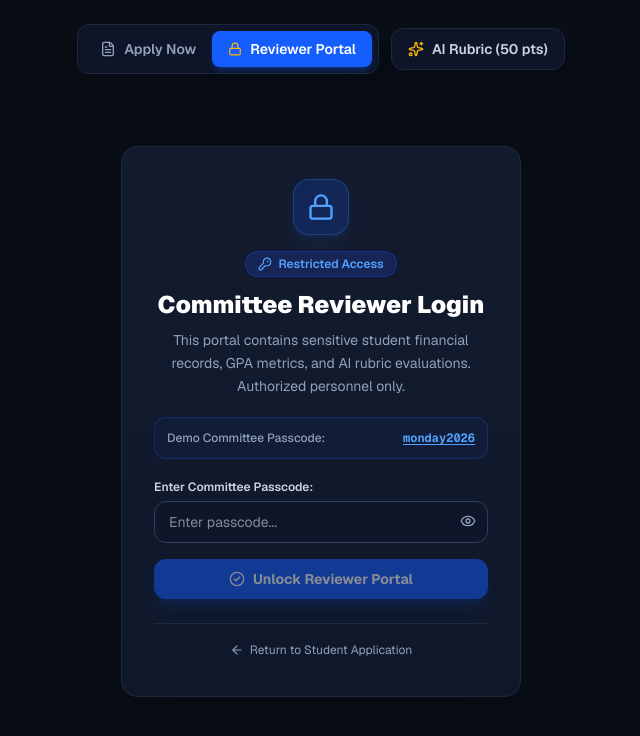
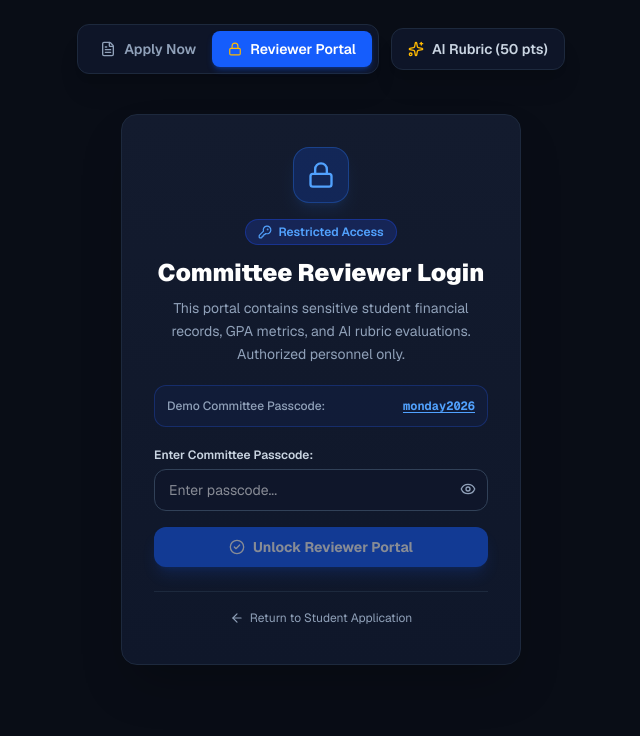
Before and after one commit to Arafat-boss/Scholarship_Applicant_Portal, a Next.js app: page / in a window 1280 px wide. Both pictures are taken after a click on the button "Reviewer Portal". Shown: the top 736 px of the page, without its empty margins (319-959 px from the left). Built offline with nearby package versions, Linux system fonts and the light colour scheme.

Commit message:
fix: make container height dynamic and broadcast iframe resize for seamless embedding

```diff
--- a/app/layout.tsx
+++ b/app/layout.tsx
@@ -26,9 +26,9 @@ export default function RootLayout({
   return (
     <html
       lang="en"
-      className={`${geistSans.variable} ${geistMono.variable} dark h-full antialiased`}
+      className={`${geistSans.variable} ${geistMono.variable} dark antialiased`}
     >
-      <body className="min-h-full flex flex-col bg-[#090d16] text-slate-100 selection:bg-blue-600 selection:text-white">
+      <body className="w-full bg-[#090d16] text-slate-100 selection:bg-blue-600 selection:text-white">
         {children}
       </body>
     </html>
--- a/app/page.tsx
+++ b/app/page.tsx
@@ -1,6 +1,6 @@
 'use client';
 
-import React, { useState } from 'react';
+import React, { useState, useEffect } from 'react';
 import ApplicantPortal from '@/components/ApplicantPortal';
 import ReviewerDashboard from '@/components/ReviewerDashboard';
 import CommitteeLoginGate from '@/components/CommitteeLoginGate';
@@ -22,6 +22,41 @@ export default function Home() {
     return false;
   });
 
+  // Broadcast dynamic height to Wix / parent iframe so container perfectly matches content height
+  useEffect(() => {
+    const notifyParentHeight = () => {
+      if (typeof window === 'undefined') return;
+      const height = document.documentElement.scrollHeight || document.body.scrollHeight;
+
+      // Broadcast to Wix / iframe parent listeners
+      window.parent?.postMessage({ type: 'setHeight', height }, '*');
+      window.parent?.postMessage({ type: 'resize', height }, '*');
+      window.parent?.postMessage({ height }, '*');
+      window.parent?.postMessage(height, '*');
+    };
+
+    // Immediate check
+    notifyParentHeight();
+    const timeout = setTimeout(notifyParentHeight, 150);
+
+    // Observe body resize changes dynamically
+    let resizeObserver: ResizeObserver | null = null;
+    if (typeof ResizeObserver !== 'undefined' && document.body) {
+      resizeObserver = new ResizeObserver(() => {
+        notifyParentHeight();
+      });
+      resizeObserver.observe(document.body);
+    }
+
+    // Scroll to top on tab switch so user doesn't stay scrolled down
+    window.scrollTo({ top: 0, behavior: 'instant' });
+
+    return () => {
+      clearTimeout(timeout);
+      resizeObserver?.disconnect();
+    };
+  }, [activeTab, isCommitteeAuthenticated, applications.length]);
+
   const handleSuccessSubmit = (newApp: ScholarshipApplication) => {
     const updated = [newApp, ...applications.filter((a) => a.id !== newApp.id)];
     setApplications(updated);
@@ -35,7 +70,7 @@ export default function Home() {
   };
 
   return (
-    <div className="min-h-screen flex flex-col bg-[#090d16] text-slate-100">
+    <div className="w-full flex flex-col bg-[#090d16] text-slate-100 min-h-0">
       {/* Inline Section Tab Switcher (Replaces Navbar for Seamless Wix Embedding) */}
       <section className="pt-6 pb-2 px-4 sm:px-6 w-full">
         <div className="mx-auto flex flex-wrap items-center justify-center gap-3">
@@ -89,7 +124,7 @@ export default function Home() {
       </section>
 
       {/* Main Content Area without outer header or footer */}
-      <main className="flex-1 pb-10">
+      <main className="w-full pb-6">
         {activeTab === 'applicant' ? (
           <ApplicantPortal onSuccessSubmit={handleSuccessSubmit} />
         ) : !isCommitteeAuthenticated ? (
--- a/components/CommitteeLoginGate.tsx
+++ b/components/CommitteeLoginGate.tsx
@@ -45,7 +45,7 @@ export default function CommitteeLoginGate({
   };
 
   return (
-    <div className="mx-auto max-w-md px-4 py-16 sm:px-6">
+    <div className="mx-auto max-w-md px-4 py-6 sm:py-8 sm:px-6">
       <div className="rounded-2xl border border-slate-800 bg-gradient-to-b from-[#131b2e] to-[#0f172a] p-6 sm:p-8 shadow-2xl text-slate-100 text-center">
         {/* Lock Icon */}
         <div className="mx-auto flex h-14 w-14 items-center justify-center rounded-2xl bg-blue-600/20 text-blue-400 border border-blue-500/30 mb-4 shadow-lg shadow-blue-500/10">
```
